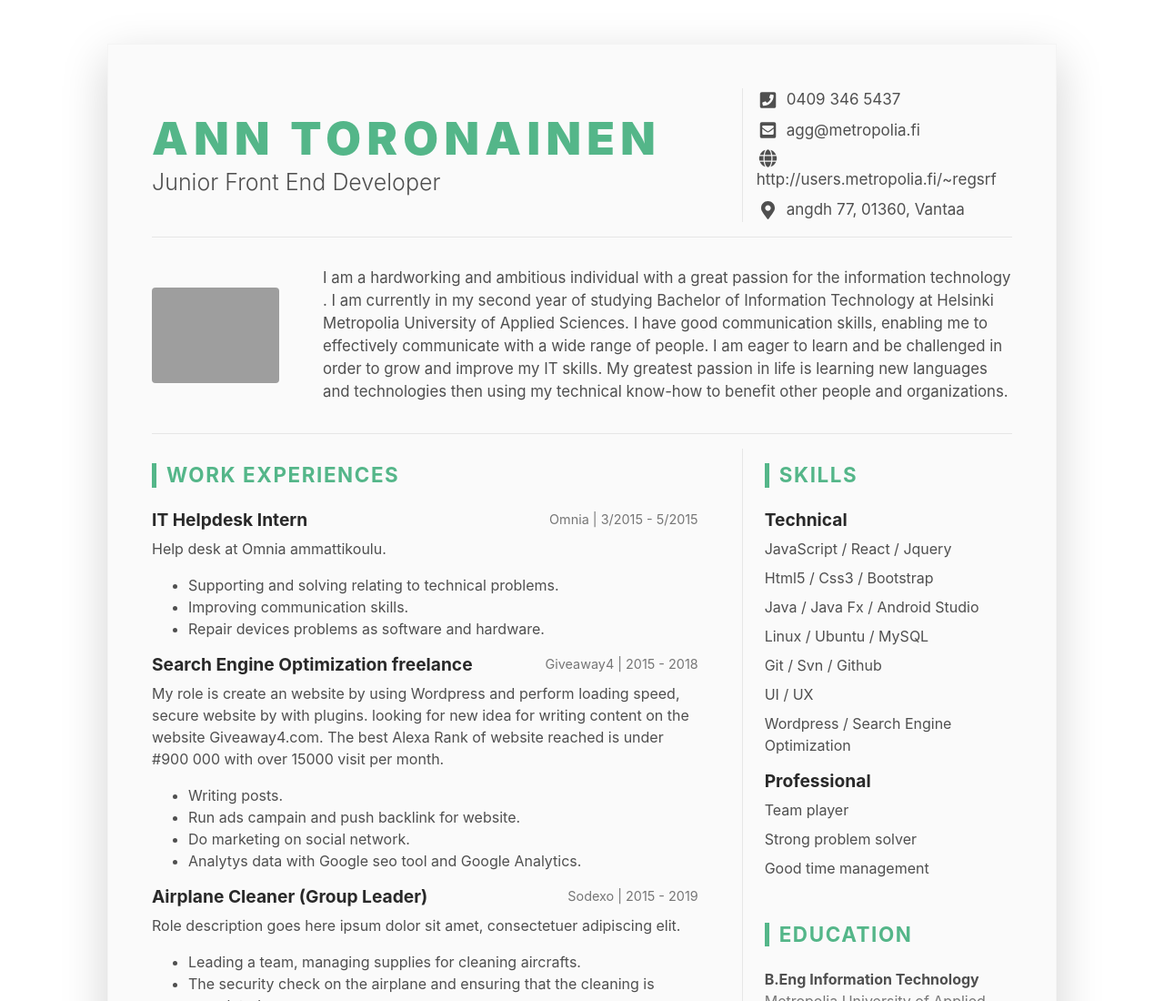
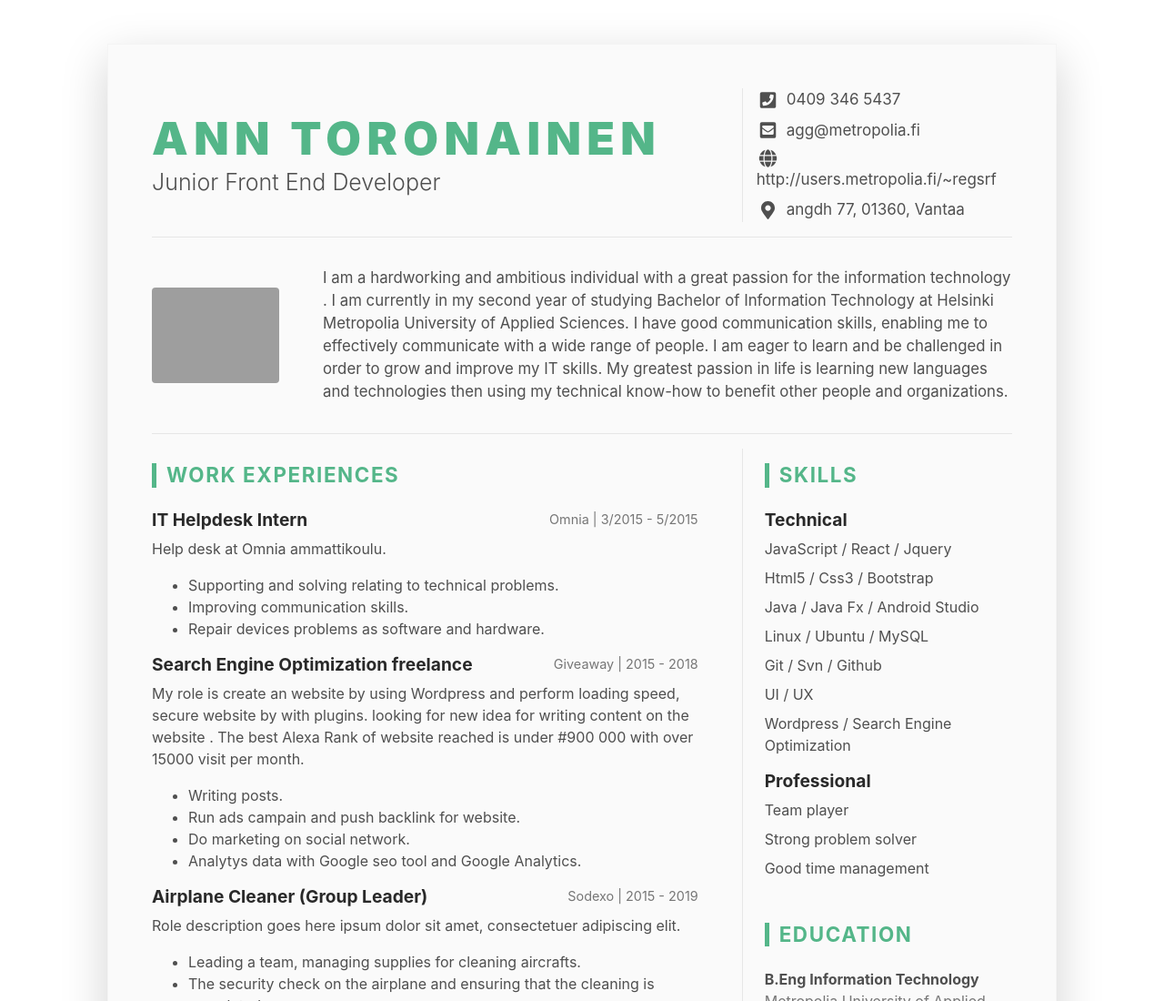
Before and after one commit to anhmmo/cv-online-template, a plain HTML site: page index.html in a window 1280 px wide. Shown: the top 1100 px of the page at 91% size. Drawn offline with Linux system fonts and the light colour scheme; grey boxes are pictures that could not be loaded.

Commit message:
change content of job

```diff
--- a/index.html
+++ b/index.html
@@ -73,11 +73,11 @@
 						<div class="item mb-3">
 							<div class="item-heading row align-items-center mb-2">
 								<h4 class="item-title col-12 col-md-6 col-lg-8 mb-2 mb-md-0">Search Engine Optimization freelance</h4>
-								<div class="item-meta col-12 col-md-6 col-lg-4 text-muted text-left text-md-right">Giveaway4 | 2015 - 2018</div>
+								<div class="item-meta col-12 col-md-6 col-lg-4 text-muted text-left text-md-right">Giveaway | 2015 - 2018</div>
 
 							</div>
 							<div class="item-content">
-								<p>My role is create an website by using Wordpress and perform loading speed, secure website by with plugins. looking for new idea for writing content on the website Giveaway4.com. The best Alexa Rank of website reached is under #900 000 with over 15000 visit per month.</p>
+								<p>My role is create an website by using Wordpress and perform loading speed, secure website by with plugins. looking for new idea for writing content on the website . The best Alexa Rank of website reached is under #900 000 with over 15000 visit per month.</p>
 								<ul class="resume-list">
 									<li>Writing posts.</li>
 									<li>Run ads campain and push backlink for website.</li>
```
